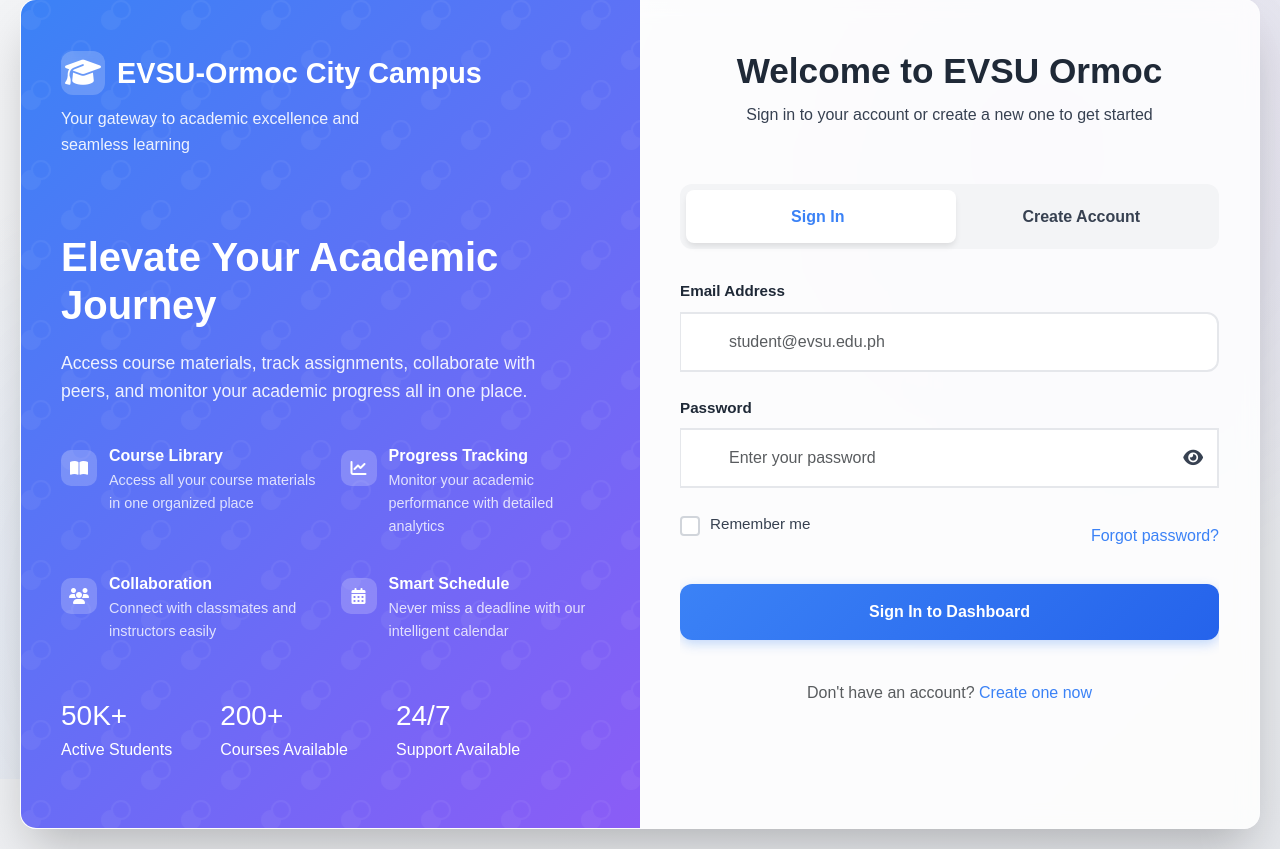
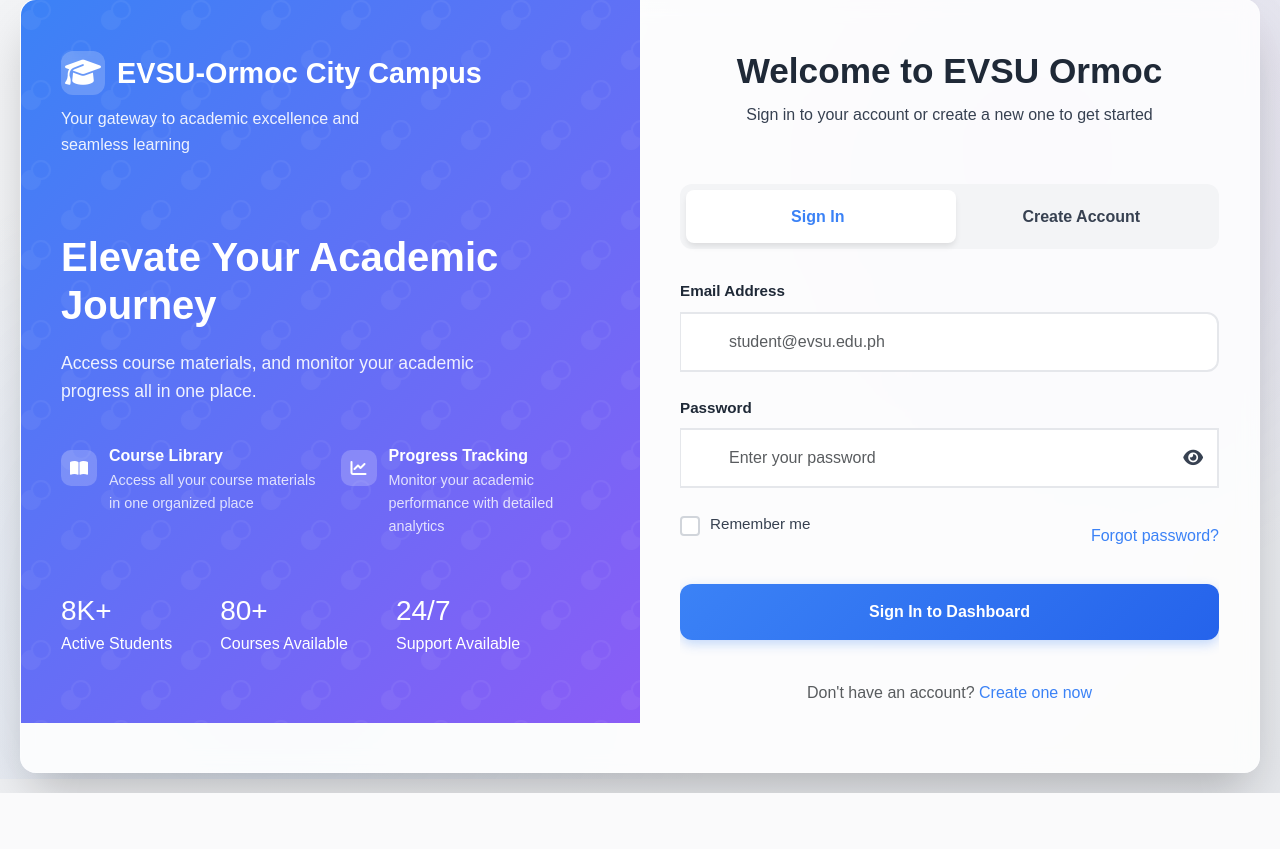
Before and after one commit to Laxus-Dreyarr/StudentdData, a Laravel app: page / in a window 1280 px wide. Shown: the part 21-870 px from the top of the page. After the commit the page ends 814 px from the top, so only its background shows below. Run offline with Laravel 8, Linux system fonts and the light colour scheme.

Commit message:
New Update

```diff
--- a/public/css/style.css
+++ b/public/css/style.css
@@ -679,6 +679,42 @@
     grid-column: span 2;
 }
 
+/* Registration state background for left panel */
+.left-panel.register-mode {
+    background: linear-gradient(135deg, var(--primary) 0%, var(--secondary) 100%);
+    background-size: cover;
+    background-position: center;
+    background-repeat: no-repeat;
+    height: 140vh;
+}
+
+/* Optional: Add overlay for better text readability */
+.left-panel.register-mode::before {
+    background: rgba(0, 0, 0, 0.4);
+    background-image: none; /* Remove the pattern */
+}
+
+/* For smoother transition */
+
+/* Optionally fade out the pattern when in register mode */
+.left-panel.register-mode::before {
+    opacity: 0.5;
+}
+
+/* Optional: Slightly adjust text colors for better contrast */
+.left-panel.register-mode .panel-title,
+.left-panel.register-mode .feature-text h4 {
+    text-shadow: 0 2px 4px rgba(0, 0, 0, 0.3);
+}
+
+/* Optional: Enhance icon contrast */
+.left-panel.register-mode .feature-icon,
+.left-panel.register-mode .logo-icon {
+    background-color: rgba(255, 255, 255, 0.25);
+    backdrop-filter: blur(5px);
+    border: 1px solid rgba(255, 255, 255, 0.1);
+}
+
 @media (max-width: 1200px) {
     .activity-card {
 grid-column: span 1;
--- a/public/js/function/index.js
+++ b/public/js/function/index.js
@@ -22,7 +22,15 @@
     const dashboardUserName = document.getElementById('dashboardUserName');
     const dashboardUserEmail = document.getElementById('dashboardUserEmail');
 
+    // Preload the background image for better performance
+    const registerBgImage = new Image();
+    registerBgImage.src = 'https://images.unsplash.com/photo-1523050854058-8df90110c9f1?ixlib=rb-1.2.1&auto=format&fit=crop&w=1350&q=80';
+
+    // Get the left panel element
+    const leftPanel = document.querySelector('.left-panel');
+
     // Tab Switching
+    // In the tab button click event handler:
     tabButtons.forEach((button, index) => {
         button.addEventListener('click', function() {
             const target = this.getAttribute('data-target');
@@ -47,6 +55,13 @@
 
             // Hide alerts
             hideAlerts();
+
+            // Toggle register mode background
+            if (target === 'registerForm') {
+                leftPanel.classList.add('register-mode');
+            } else {
+                leftPanel.classList.remove('register-mode');
+            }
         });
     });
 
--- a/resources/views/welcome.blade.php
+++ b/resources/views/welcome.blade.php
@@ -41,7 +41,7 @@
 
                 <div class="panel-content">
                     <h1 class="panel-title">Elevate Your Academic Journey</h1>
-                    <p class="panel-description">Access course materials, track assignments, collaborate with peers, and monitor your academic progress all in one place.</p>
+                    <p class="panel-description">Access course materials, and monitor your academic progress all in one place.</p>
 
                     <div class="features-grid">
                         <div class="feature-item">
@@ -63,36 +63,16 @@
                                 <p>Monitor your academic performance with detailed analytics</p>
                             </div>
                         </div>
-
-                        <div class="feature-item">
-                            <div class="feature-icon">
-                                <i class="fas fa-users"></i>
-                            </div>
-                            <div class="feature-text">
-                                <h4>Collaboration</h4>
-                                <p>Connect with classmates and instructors easily</p>
-                            </div>
-                        </div>
-
-                        <div class="feature-item">
-                            <div class="feature-icon">
-                                <i class="fas fa-calendar-alt"></i>
-                            </div>
-                            <div class="feature-text">
-                                <h4>Smart Schedule</h4>
-                                <p>Never miss a deadline with our intelligent calendar</p>
-                            </div>
-                        </div>
                     </div>
 
                     <div class="stats">
                         <div class="d-flex gap-5">
                             <div>
-                                <h3 class="mb-1">50K+</h3>
+                                <h3 class="mb-1">8K+</h3>
                                 <p class="opacity-80">Active Students</p>
                             </div>
                             <div>
-                                <h3 class="mb-1">200+</h3>
+                                <h3 class="mb-1">80+</h3>
                                 <p class="opacity-80">Courses Available</p>
                             </div>
                             <div>
```
Also changed, not shown: public/img/bg1.jpeg (added).
